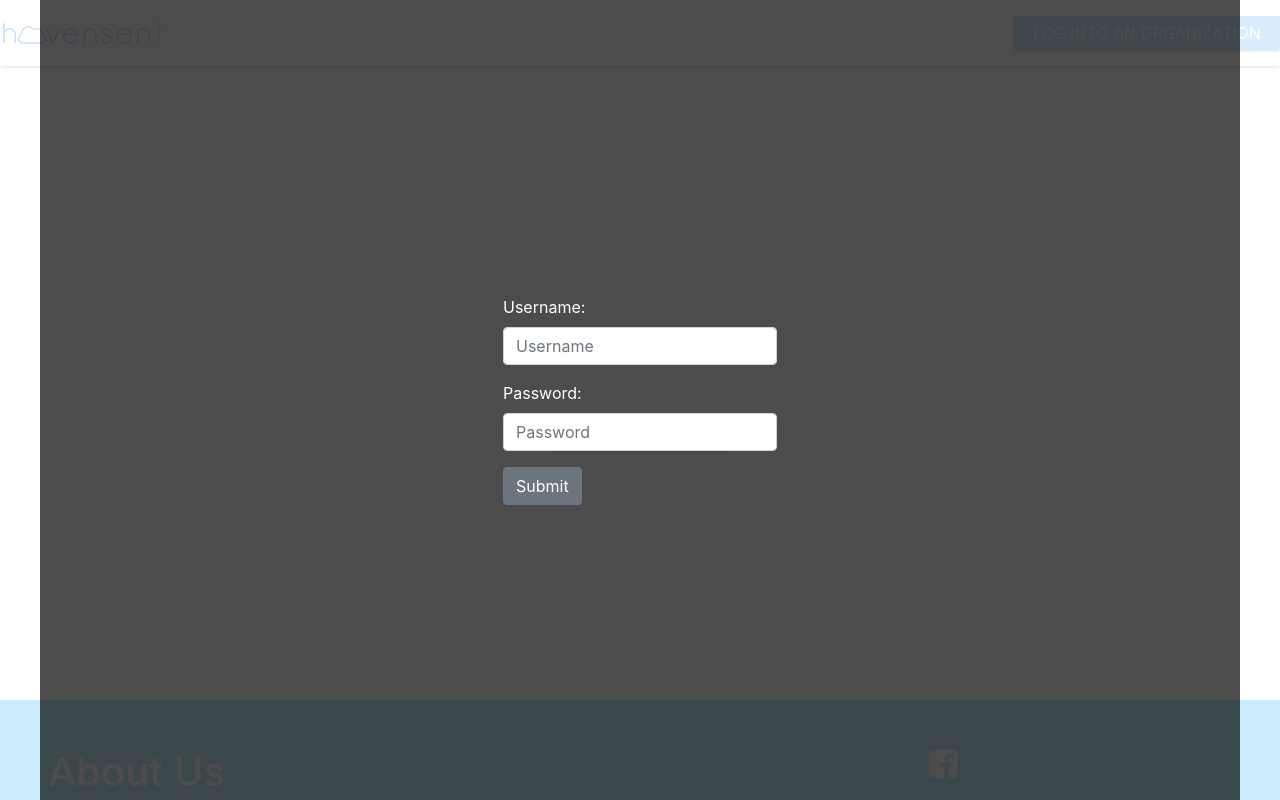
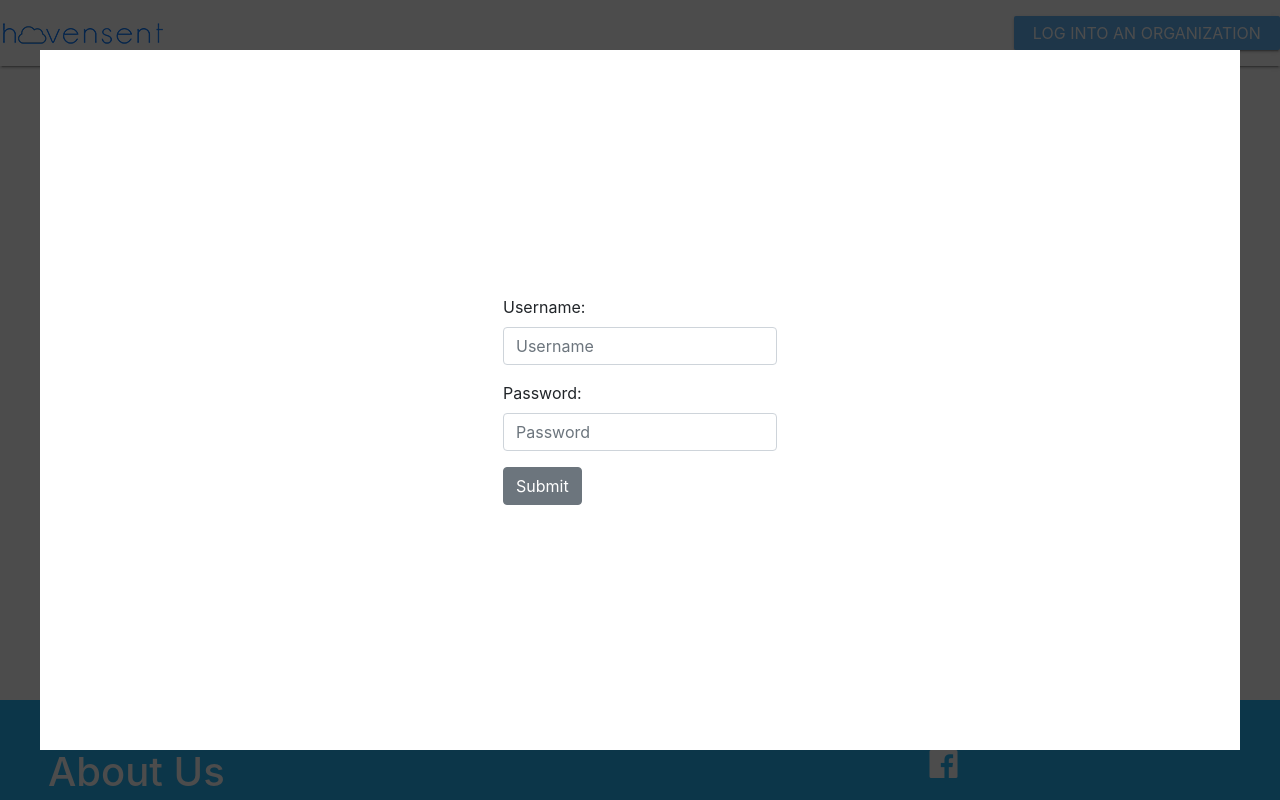
Before and after one commit to SabyGil/havensent, a React (Create React App) app: page / in a window 1280 px wide. Both pictures are taken after a click on the button "LOG INTO AN ORGANIZATION". Shown: the top 800 px of the page. Built offline with nearby package versions, Linux system fonts and the light colour scheme; what react-google-maps would draw is missing.

Commit message:
more modal styles

```diff
--- a/src/components/Header.js
+++ b/src/components/Header.js
@@ -54,6 +54,7 @@ class Header extends React.Component {
         <Modal
           isOpen={this.props.loginModalIsOpen}
           className='modal-styles-header'
+          overlayClassName='overlay'
           onRequestClose={()=>this.props.dispatch({type:"CLOSE_LOGIN_MODAL"})}
           >
           <div className='login'>
--- a/src/components/Request.js
+++ b/src/components/Request.js
@@ -120,6 +120,7 @@ class Request extends Component {
              <Modal
               isOpen={this.props.modalIsOpen}
               className='modal-styles'
+              overlayClassName='overlay'
               onRequestClose={()=>this.props.dispatch({type:"CLOSE_MODAL"})}
               >
               <div className='modal-content'>
--- a/src/styles/App.css
+++ b/src/styles/App.css
@@ -281,34 +281,56 @@ footer {
 /* /AdminView */
 
 /* header modal */
+.overlay {
+  position: fixed;
+   top: 0;
+   left: 0;
+   right: 0;
+   bottom: 0;
+   background-color: rgba(0, 0, 0, .7);
+}
+
 .modal-styles-header {
   display: flex;
   justify-content: center;
   align-items: center;
-  height: 100%;
-  background-color: rgba(0, 0, 0, .7);
-  margin: 0 auto;
-  width: 1200px;
-  color: white;
+  position: absolute;
+  top: 50%;
+  left: 50%;
+  height: 700px;
+  background-color: white;
+  min-width: 1200px;
+  -webkit-transform: translate(-50%,-50%);
+  -ms-transform: translate(-50%,-50%);
+  transform: translate(-50%,-50%);
 }
 
 /* request modal */
 .modal-styles {
   display: flex;
-  flex-direction: column;
   justify-content: center;
   align-items: center;
-  height: 100%;
-  background-color: rgba(0, 0, 0, .7);
-  position: relative;
+  position: absolute;
+  top: 50%;
+  left: 50%;
+  height: 700px;
+  background-color: white;
+  -webkit-transform: translate(-50%,-50%);
+  -ms-transform: translate(-50%,-50%);
+  transform: translate(-50%,-50%);
+  width: 1000px;
+  border: 1px solid silver;
+  border-radius: 5px;
+  z-index: -1;
 }
 
 .modal-styles .modal-content {
-  width: 1000px;
-  border: 1px solid silver;
-  border-radius: 5px;
-  padding: 250px 50px;
+  height: 100%;
+  width: 100%;
+  display: flex;
   align-items: center;
+  justify-content: center;
+  /* align-items: center; */
 }
 
 .modal-styles .close-button {
```
